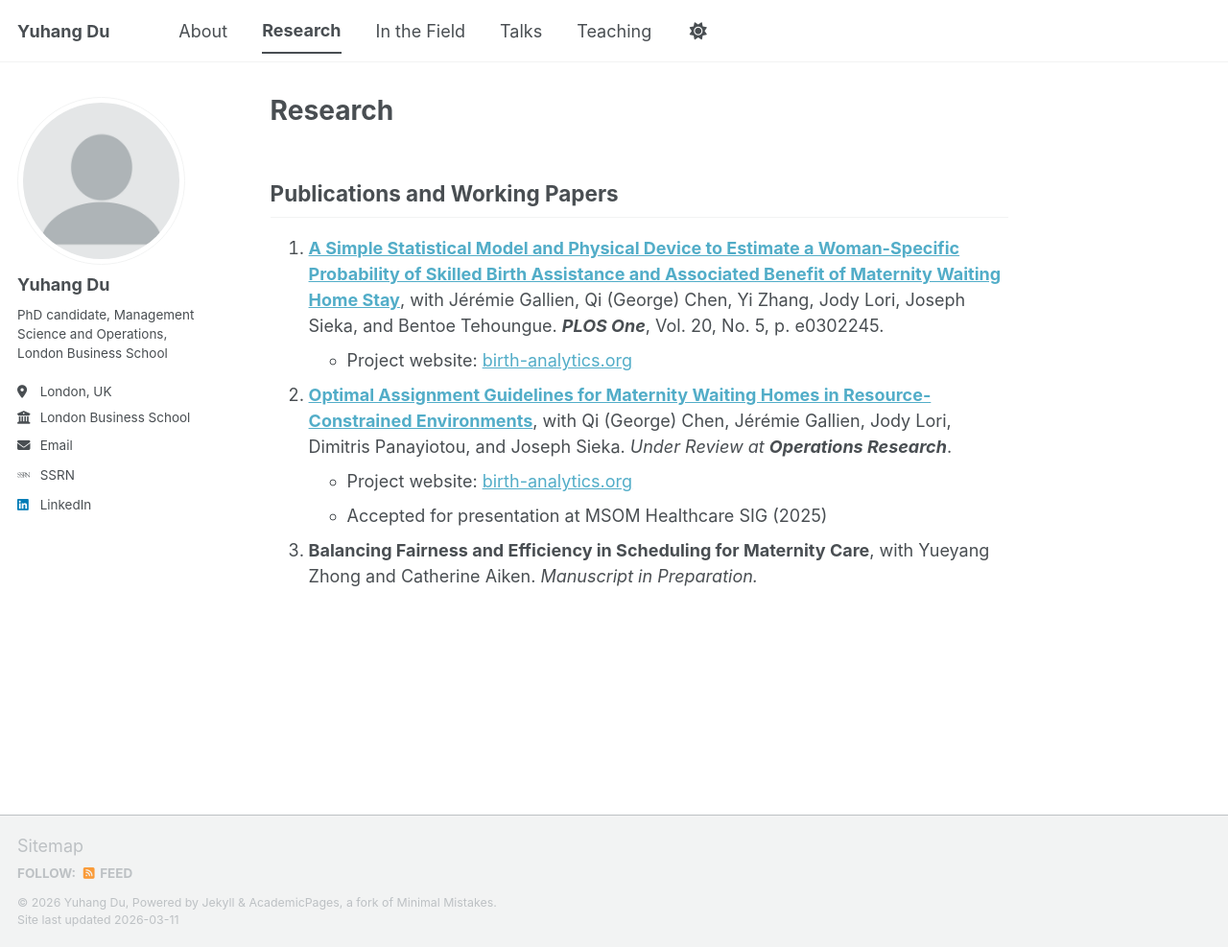
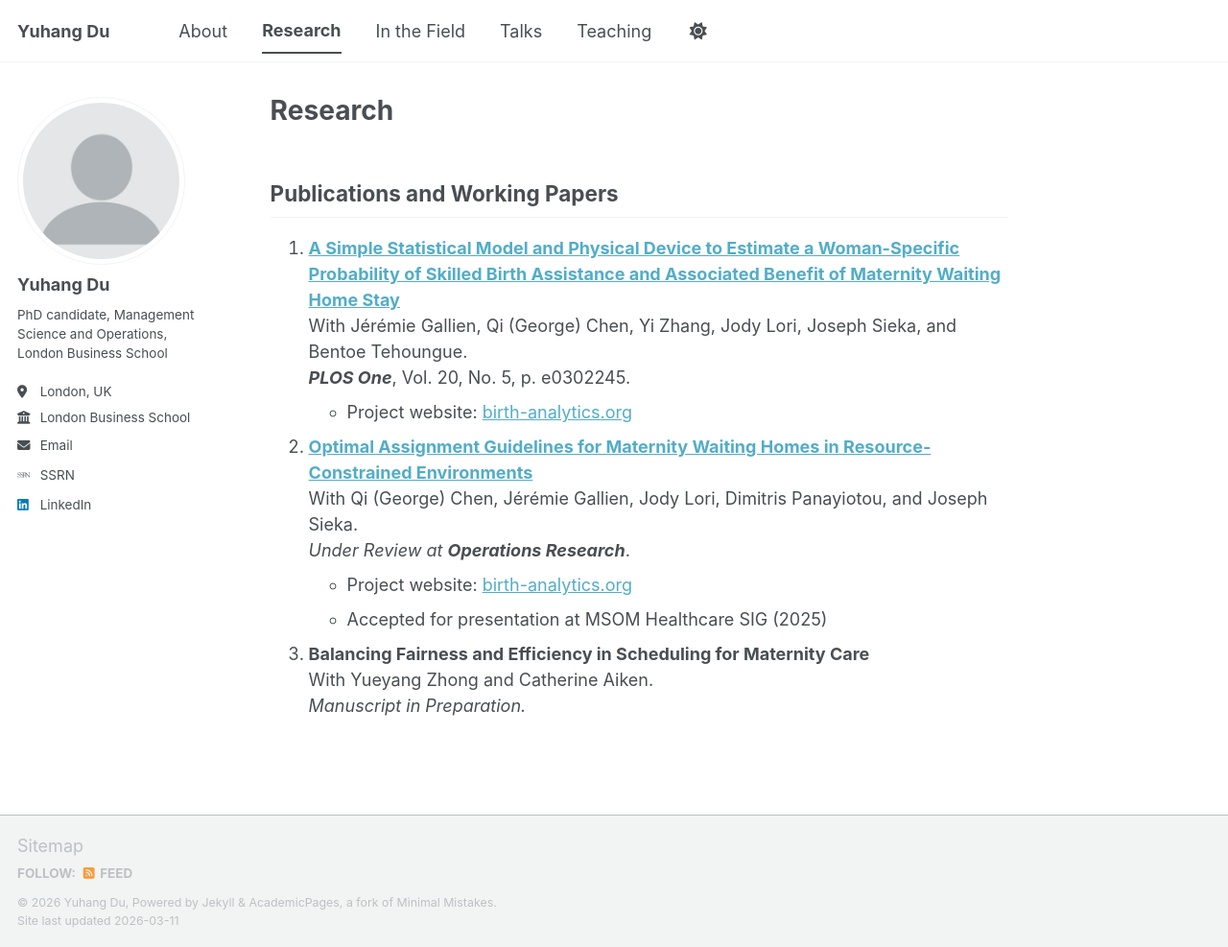
Before and after one commit to yuhangdu-edu/yuhangdu-edu.github.io, a Jekyll site: the page built from _pages/research.md, in a window 1280 px wide and 987 px high. Shown: the whole window at 96% size. Built offline with Jekyll 4.4.1, drawn with Linux system fonts in a browser that asks for light colours; some web fonts are replaced; a script bundle is joined from its source files by our own code; library files that are not in the unit come from our copies.

Commit message:
basic info

```diff
--- a/_pages/research.md
+++ b/_pages/research.md
@@ -7,17 +7,17 @@ author_profile: true
 
 ## Publications and Working Papers
 
-1. [**A Simple Statistical Model and Physical Device to Estimate a Woman-Specific Probability of Skilled Birth Assistance and Associated Benefit of Maternity Waiting Home Stay**](https://journals.plos.org/plosone/article?id=10.1371/journal.pone.0302245),
-with Jérémie Gallien, Qi (George) Chen, Yi Zhang, Jody Lori, Joseph Sieka, and Bentoe Tehoungue.
-***PLOS One***, Vol. 20, No. 5, p. e0302245.
+1. [**A Simple Statistical Model and Physical Device to Estimate a Woman-Specific Probability of Skilled Birth Assistance and Associated Benefit of Maternity Waiting Home Stay**](https://journals.plos.org/plosone/article?id=10.1371/journal.pone.0302245)<br>
+   With Jérémie Gallien, Qi (George) Chen, Yi Zhang, Jody Lori, Joseph Sieka, and Bentoe Tehoungue.<br>
+   ***PLOS One***, Vol. 20, No. 5, p. e0302245.
    - Project website: [birth-analytics.org](http://www.birth-analytics.org/)
 
-2. [**Optimal Assignment Guidelines for Maternity Waiting Homes in Resource-Constrained Environments**](https://papers.ssrn.com/sol3/papers.cfm?abstract_id=5432095),
-with Qi (George) Chen, Jérémie Gallien, Jody Lori, Dimitris Panayiotou, and Joseph Sieka.
-*Under Review at **Operations Research***.
+2. [**Optimal Assignment Guidelines for Maternity Waiting Homes in Resource-Constrained Environments**](https://papers.ssrn.com/sol3/papers.cfm?abstract_id=5432095)<br>
+   With Qi (George) Chen, Jérémie Gallien, Jody Lori, Dimitris Panayiotou, and Joseph Sieka.<br>
+   *Under Review at **Operations Research***.
    - Project website: [birth-analytics.org](http://www.birth-analytics.org/)
    - Accepted for presentation at MSOM Healthcare SIG (2025)
 
-3. **Balancing Fairness and Efficiency in Scheduling for Maternity Care**,
-with Yueyang Zhong and Catherine Aiken.
-*Manuscript in Preparation.*
+3. **Balancing Fairness and Efficiency in Scheduling for Maternity Care**<br>
+   With Yueyang Zhong and Catherine Aiken.<br>
+   *Manuscript in Preparation.*
```
Also changed, not shown: _pages/teaching.md (+2 -2 lines).
